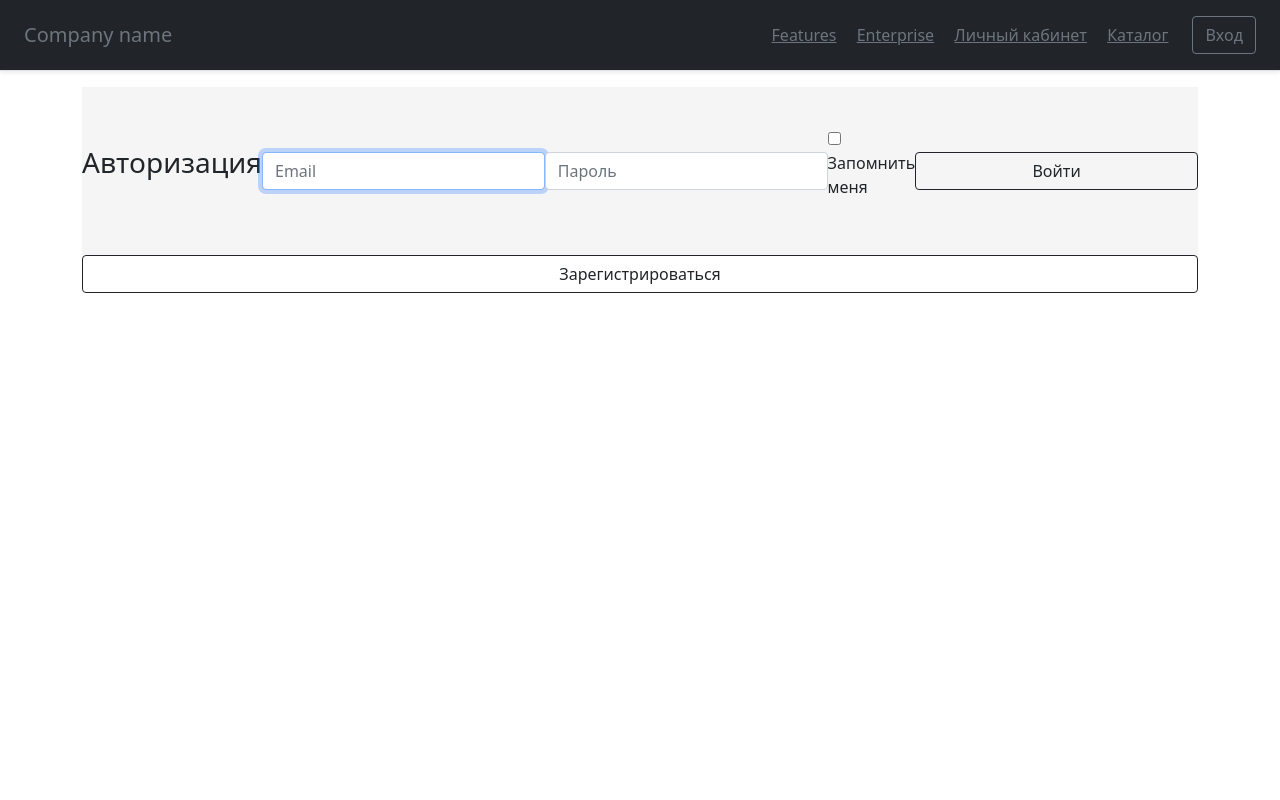
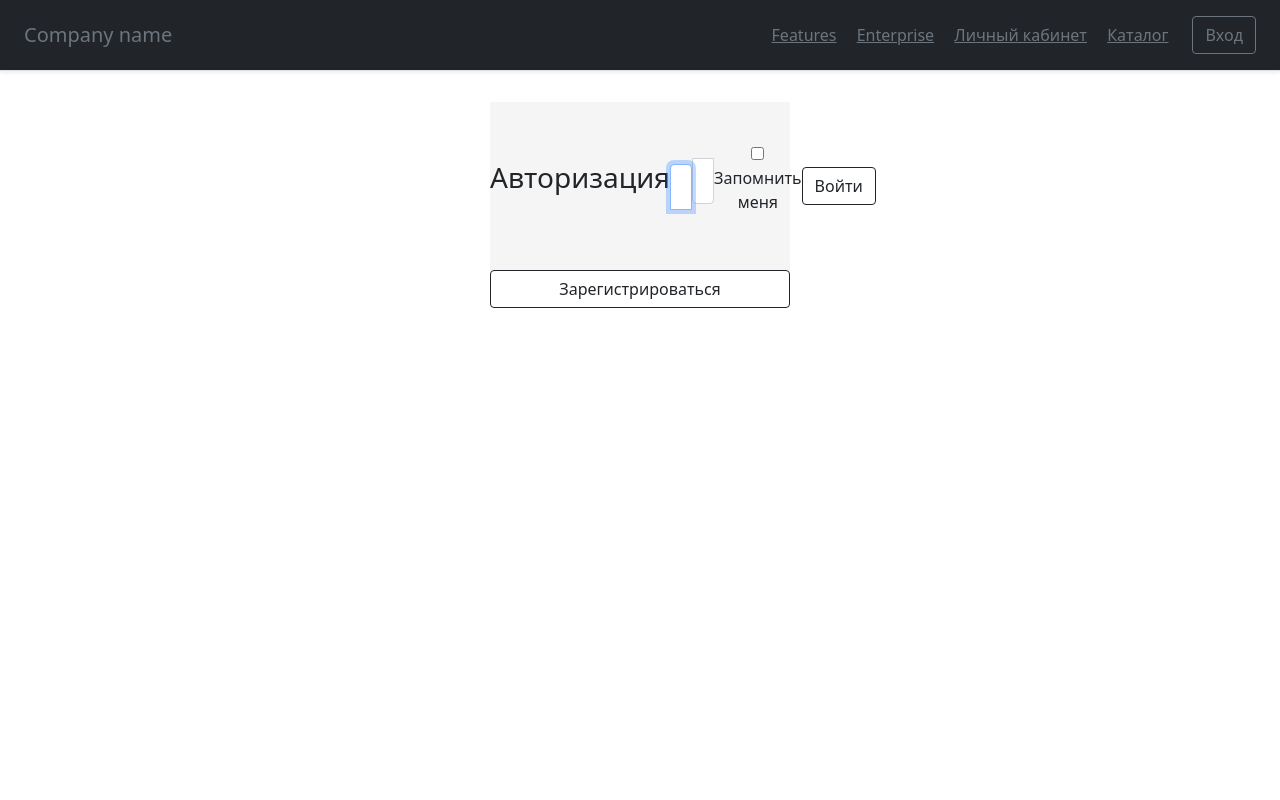
Before and after one commit to delamcon/web, a Flask app: page /authorization in a window 1280 px wide. Run offline with Flask 2, Linux system fonts and the light colour scheme.

Commit message:
css sucks

```diff
--- a/main.py
+++ b/main.py
@@ -52,12 +52,12 @@ def main():
     @app.route('/')
     @app.route('/main_page')
     def main_page():
-        return render_template('main_page.html', title='Главная', css_file='main_page.css')
+        return render_template('main_page.html', title='Главная', css_file='main_page.css', class_main='container')
 
     @app.route('/authorization', methods=['POST', 'GET'])
     def authorization():
         if request.method == 'GET':
-            return render_template('auth.html', title='Авторизация', css_file='signin.css')
+            return render_template('auth.html', title='Авторизация', css_file='signin.css', class_main='form-signin')
         elif request.method == 'POST':
             hashed_password = hashlib.sha256(request.form['password'].encode('utf-8')).hexdigest()
             try:
@@ -77,7 +77,7 @@ def main():
     @app.route('/registration', methods=['POST', 'GET'])
     def registration():
         if request.method == 'GET':
-            return render_template('reg.html', title='Регистрация', css_file='signup.css')
+            return render_template('reg.html', title='Регистрация', css_file='signup.css', class_main='form-signup')
         elif request.method == 'POST':
             hashed_password = hashlib.sha256(request.form['password'].encode('utf-8')).hexdigest()
             new_user = Users(name=request.form['name'],
@@ -113,11 +113,12 @@ def main():
 
     @app.route('/catalog')
     def catalog():
-        return render_template('catalog.html', title='Каталог', css_file='catalog.css')
+        return render_template('catalog.html', title='Каталог', css_file='catalog.css', class_main='container')
 
     @app.route('/personal_info')
     def personal_info():
-        return render_template('personal_info.html', title='Каталог', css_file='personal_info.css')
+        return render_template('personal_info.html', title='Каталог', css_file='personal_info.css',
+                               class_main='container')
 
     app.run()
 
--- a/static/signin.css
+++ b/static/signin.css
@@ -1,8 +1,3 @@
-html,
-body {
-  height: 100%;
-}
-
 form {
   display: flex;
   align-items: center;
@@ -12,7 +7,6 @@ form {
 }
 
 .form-signin {
-  width: 100%;
   max-width: 330px;
   padding: 15px;
   margin: auto;
--- a/templates/auth.html
+++ b/templates/auth.html
@@ -1,6 +1,6 @@
 {% extends "base.html" %}
 {% block content %}
-  <form method="post">
+  <form method="post" class="text-center">
     <h1 class="h3 mb-3 fw-normal">Авторизация</h1>
     <label for="inputEmail" class="visually-hidden">Email</label>
       <input name="email" type="email" id="inputEmail" class="form-control" placeholder="Email" required autofocus>
--- a/templates/base.html
+++ b/templates/base.html
@@ -33,7 +33,7 @@
   {% endif %}
 </header>
 
-<main role="main" class="container">
+<main role="main" class="{{ class_main }}">
     {% block content %}{% endblock %}
 </main>
 
```
